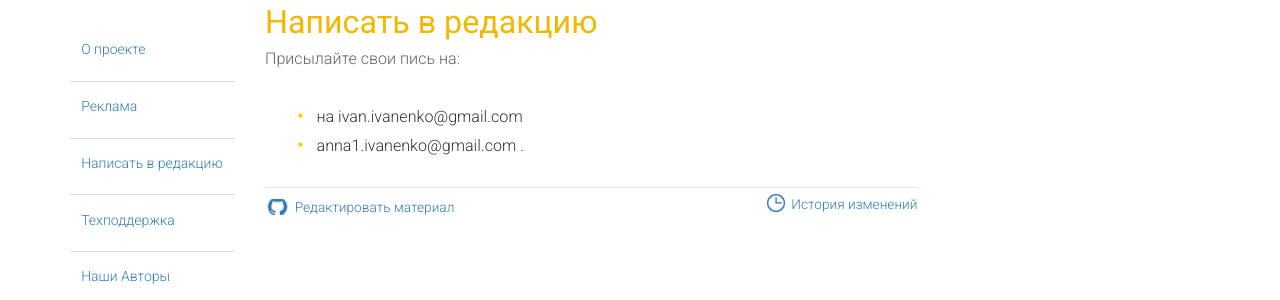
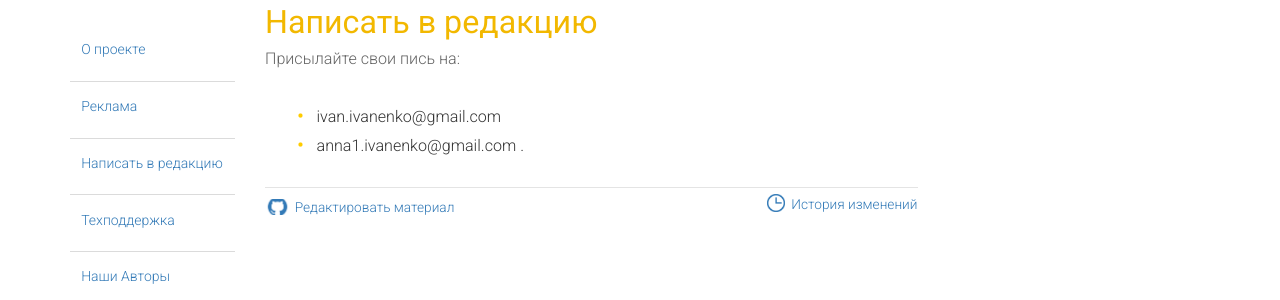
Before and after one commit to itinua/itinua.github.io, a Jekyll site: the page built from content/napisat-v-redaktsiyu.md, in a window 1280 px wide. Shown: the part 229-529 px from the top of the page. Built offline with Jekyll 4.4.1, drawn with Linux system fonts in a browser that asks for light colours; Markdown is read by kramdown in place of the engine named in the settings.

Commit message:
Update napisat-v-redaktsiyu.md

```diff
--- a/content/napisat-v-redaktsiyu.md
+++ b/content/napisat-v-redaktsiyu.md
@@ -5,5 +5,5 @@ layout: main
 #Написать в редакцию
 
 Присылайте свои пись на:
-* на ivan.ivanenko@gmail.com
-* anna1.ivanenko@gmail.com .
+  * ivan.ivanenko@gmail.com
+  * anna1.ivanenko@gmail.com .
```
